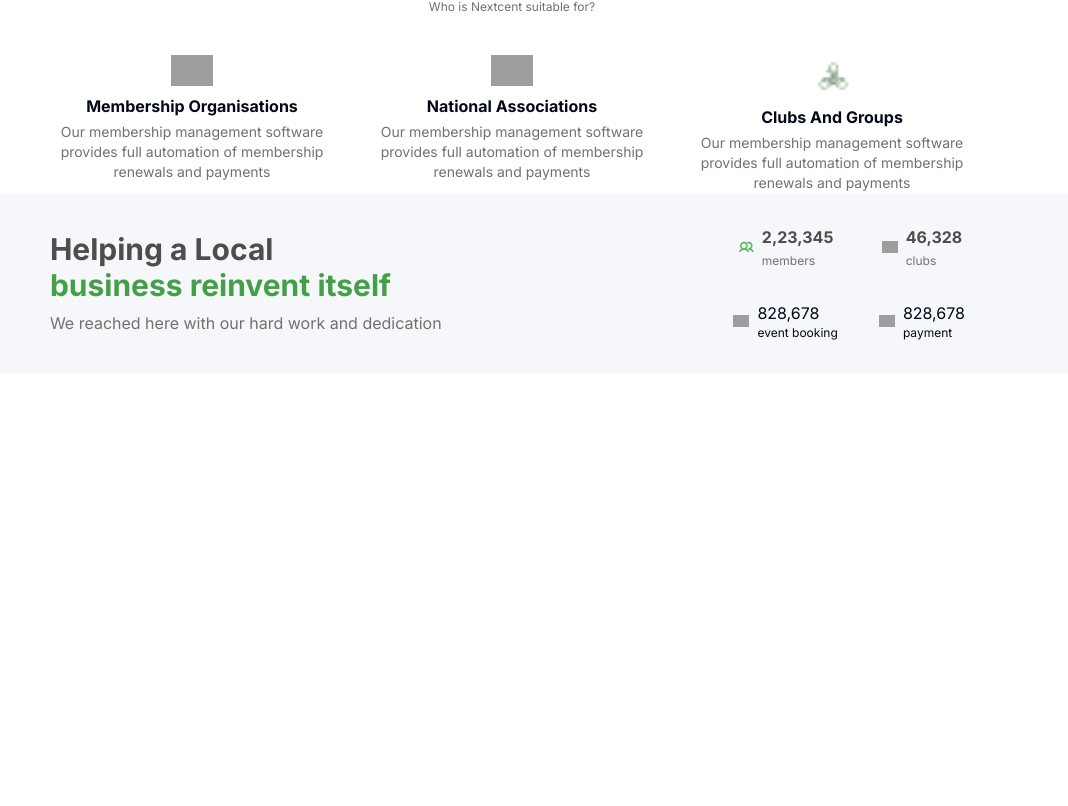
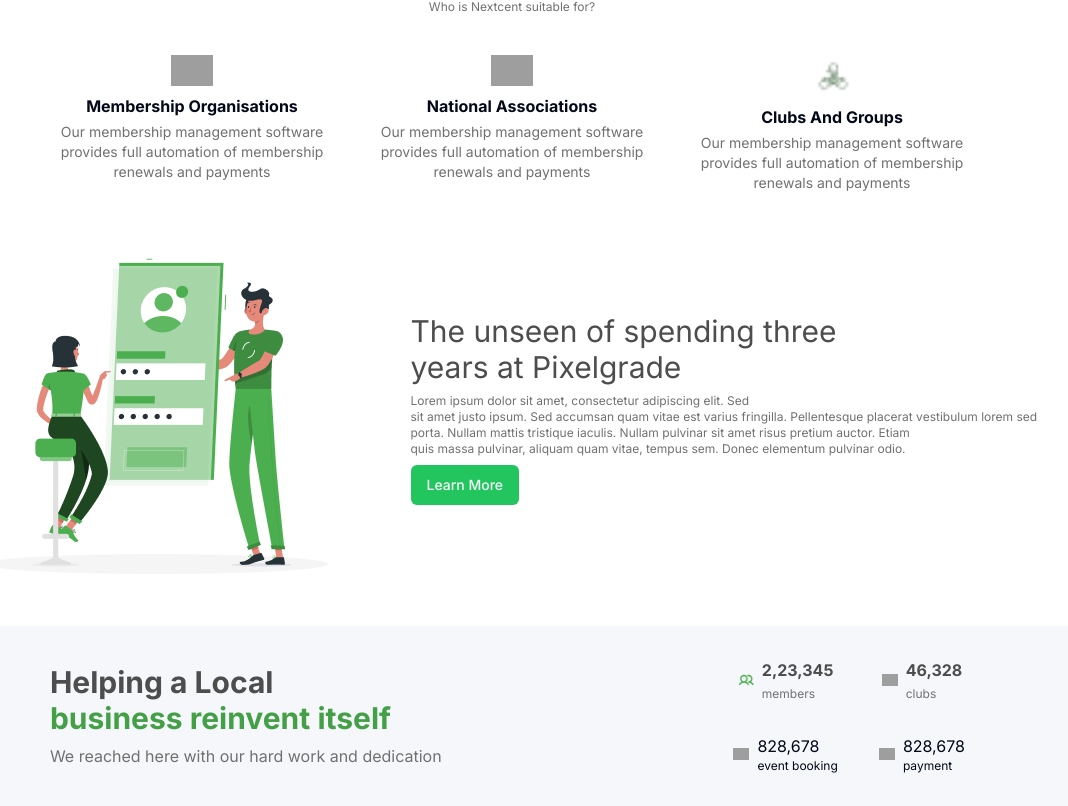
Before and after one commit to sandeep0009/next-landing-page, a Next.js app: page / in a window 1280 px wide. Shown: the part 744-1550 px from the top of the page, without its empty margins (128-1196 px from the left). Before the commit the page ends 1117 px from the top, so only its background shows below. Built offline with nearby package versions, Linux system fonts and the light colour scheme; grey boxes are pictures that could not be loaded.

Commit message:
message is completed

```diff
--- a/src/app/page.js
+++ b/src/app/page.js
@@ -1,6 +1,7 @@
 import Banner from "@/components/Banner";
 import Client from "@/components/Client";
 import Hero from "@/components/Hero";
+import Message from "@/components/Message";
 import Navbar from "@/components/Navbar";
 
 export default function Home() {
@@ -12,6 +13,7 @@
             <Navbar/>
             <Hero/>
             <Client/>
+            <Message/>
 
             <Banner/>
 
--- a/src/components/Message.jsx
+++ b/src/components/Message.jsx
@@ -1,8 +1,30 @@
+import Image from 'next/image'
 import React from 'react'
+import { Button } from './ui/button'
 
 const Message = () => {
   return (
-    <div>Message</div>
+    <div className="container mx-auto">
+      <div className="flex flex-wrap justify-around gap-4">
+        <div className="w-[442px]">
+          <Image
+            src="/images/16.png"
+            width={442}
+            height={330}
+            alt="Descriptive Alt Text"
+          />
+        </div>
+        <div className="text-start w-[661px] m-auto">
+          <h2 className="text-[#4D4D4D] text-3xl">
+            The unseen of spending three <br /> years at Pixelgrade
+          </h2>
+          <p className="text-[#717171] text-xs mt-2 max-w-full">
+          Lorem ipsum dolor sit amet, consectetur adipiscing elit. Sed <br /> sit amet justo ipsum. Sed accumsan quam vitae est varius fringilla. Pellentesque placerat vestibulum lorem sed <br /> porta. Nullam mattis tristique iaculis. Nullam pulvinar sit amet risus pretium auctor. Etiam <br />quis massa pulvinar, aliquam quam vitae, tempus sem. Donec elementum pulvinar odio.
+          </p>
+          <Button className='bg-green-500 mt-2'>Learn More</Button>
+        </div>
+      </div>
+    </div>
   )
 }
 
```
Also changed, not shown: public/images/16.png (added).
